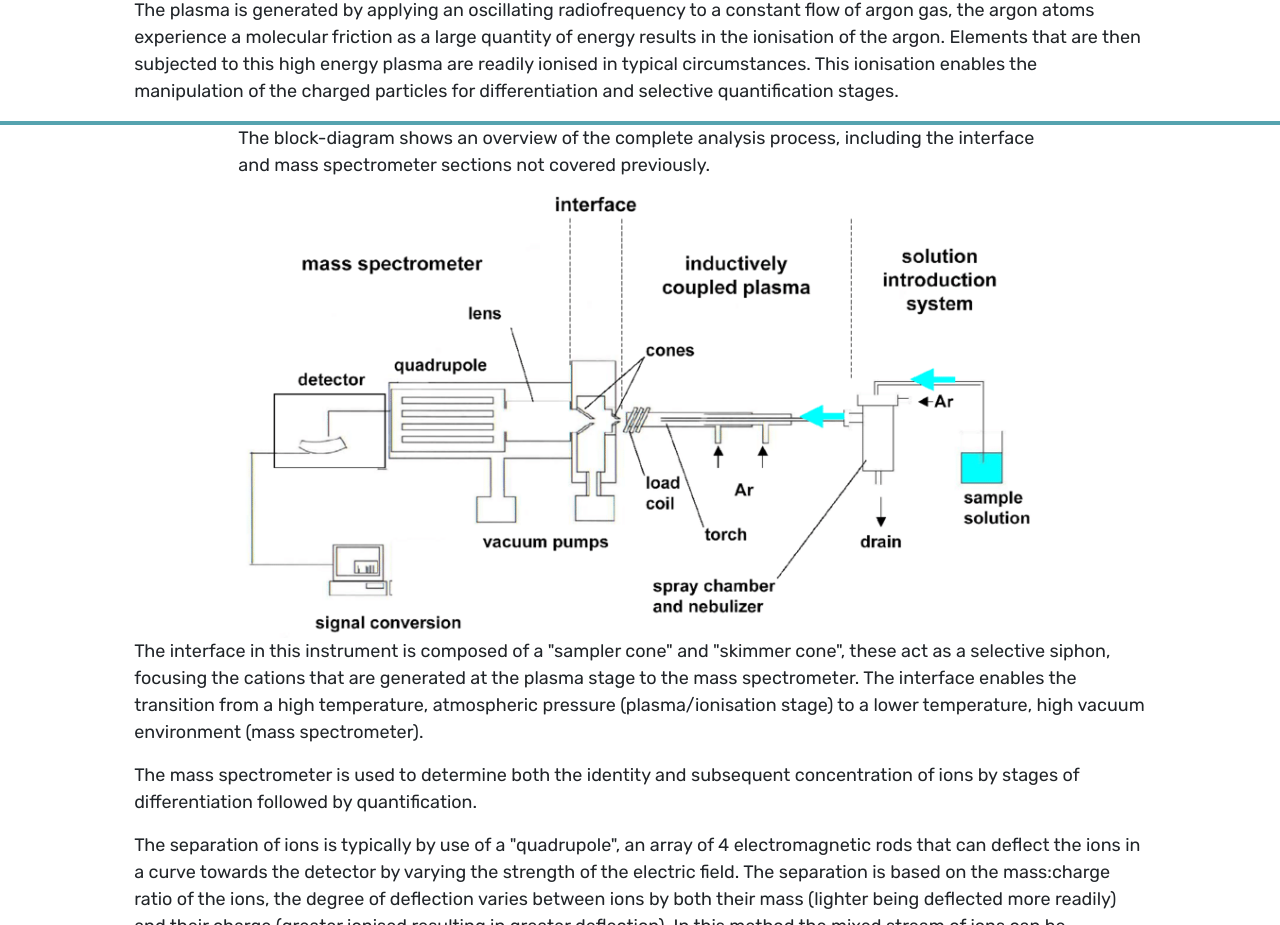
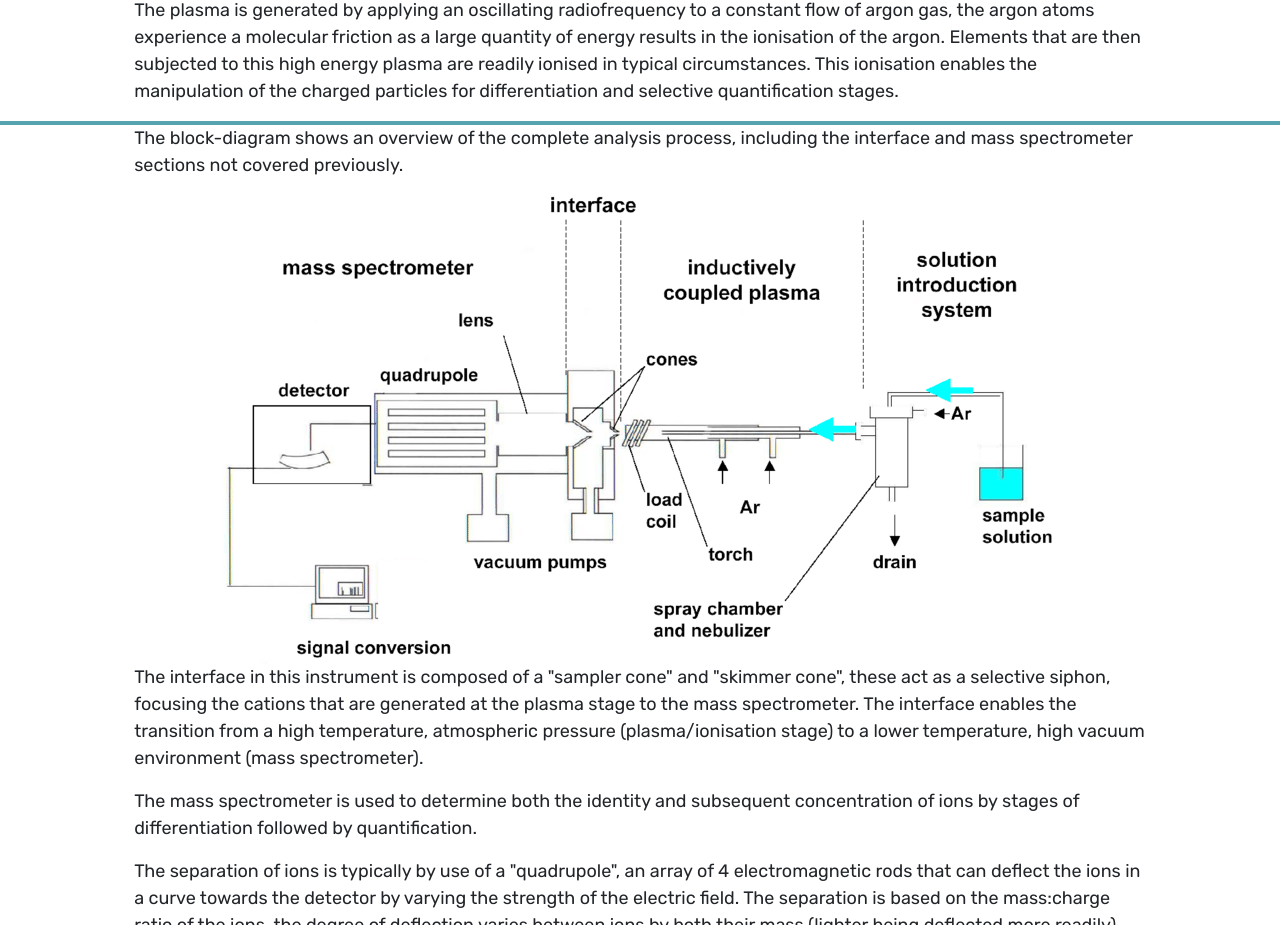
Before and after one commit to ElliotRedhead/IntroductionToICP-MS, a plain HTML site: page index.html in a window 1280 px wide. Shown: the part 994-1919 px from the top of the page. Drawn offline with nearby package versions, Linux system fonts and the light colour scheme.

Commit message:
image layout changes

```diff
--- a/index.html
+++ b/index.html
@@ -102,7 +102,7 @@
                             shown in the following image.
                         </p>
                     </div>
-                    <div class="col-sm-12 col-md-3">
+                    <div class="col-sm-12 col-md-3 col-lg-3">
                         <img style="height:100%; width:100%;" src="./assets/images/ionisation.jpg"
                             alt="An ionisation diagram, showing electron ejection on energy introduction.">
                     </div>
@@ -117,13 +117,15 @@
                             </div>
                             </section>
                             <section id="" class="container-fluid info-section">
-                                <div class="col-sm-10 offset-sm-1 col-md-8 offset-md-2">
+                                <div class="col-sm-10 offset-sm-1 col-md-10 offset-md-1">
                                     <p>The block-diagram shows an overview of the complete analysis process, including the interface and mass
                                         spectrometer sections not covered previously.</p>
                                     </div>
-                                <div class="col-sm-12 col-md-10 offset-md-1 col-lg-8 offset-lg-2">
+                                    <div class="row">
+                                <div class="justify-content-center .d-block mx-auto">
                                         <img style="height:100%; width:100%;" class="img-responsive" src="./assets/images/block diagram of ICP-MS.jpg" alt="A block diagram of the ICP-MS instrument.">
                                 </div>
+                            </div>
                                     <div class="col-sm-12 col-md-10 offset-md-1">
                                     <p>The interface in this instrument is composed of a "sampler cone" and "skimmer cone", these act as a selective
                                         siphon, focusing the cations that are generated at the plasma stage to the mass spectrometer. The interface
```
